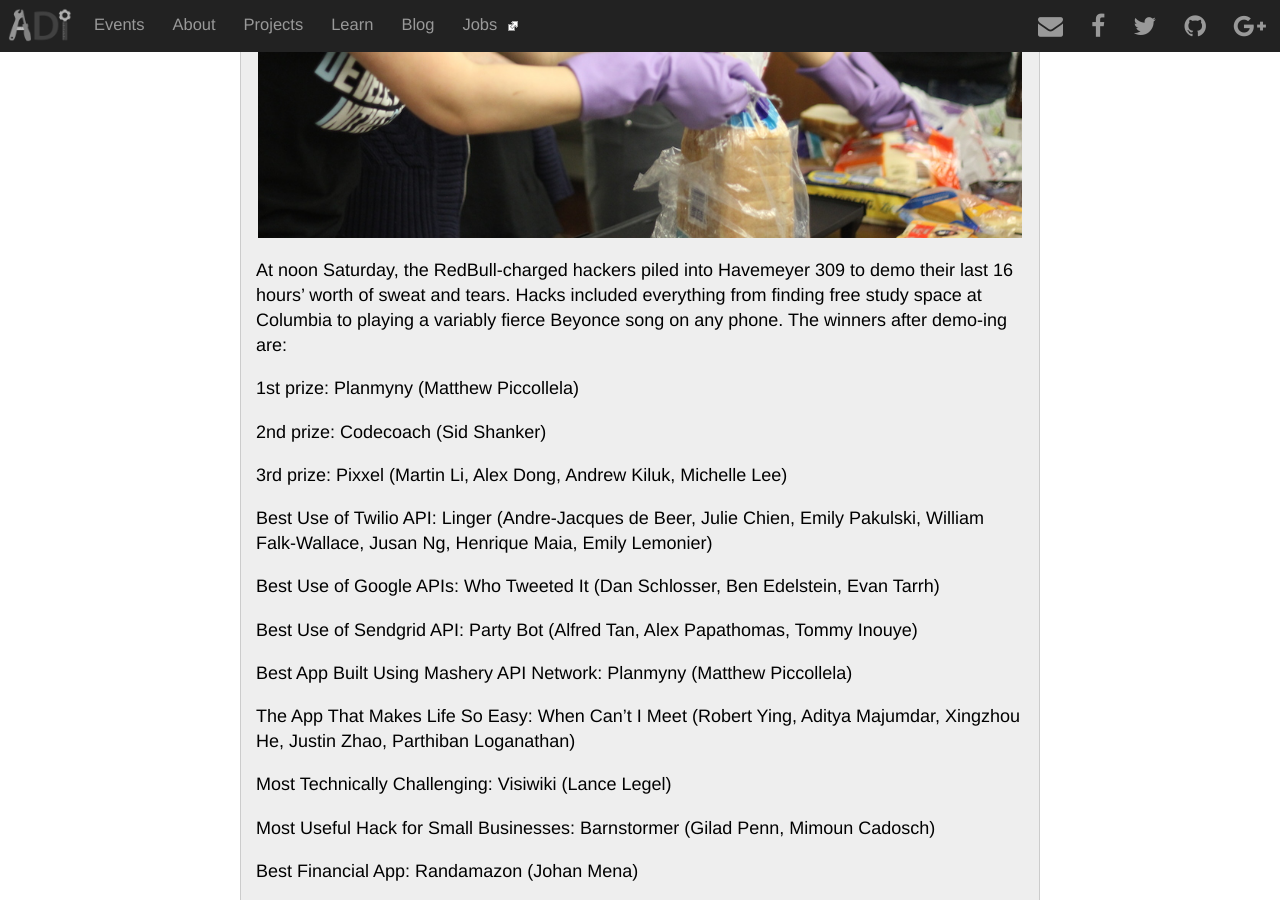
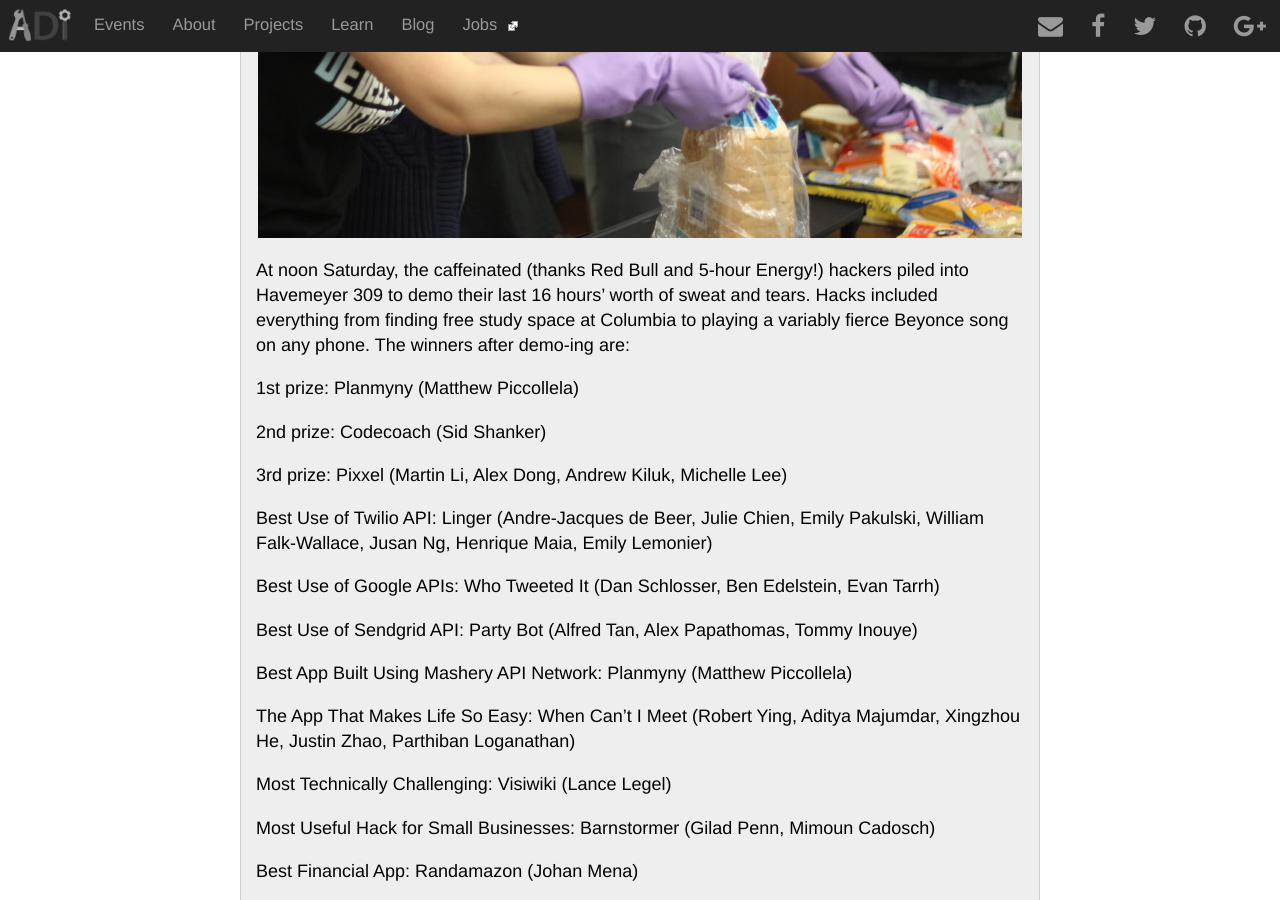
Before and after one commit to adicu/adicu.github.com-dep, a Jekyll site: the page built from _posts/2014-02-08-devfest-end.md, in a window 1280 px wide and 900 px high, scrolled down 1055 px. Built offline with Jekyll 4.4.1, drawn with Linux system fonts in a browser that asks for light colours; nearby versions of some CDN libraries.

Commit message:
Update 2014-02-08-devfest-end.md

```diff
--- a/_posts/2014-02-08-devfest-end.md
+++ b/_posts/2014-02-08-devfest-end.md
@@ -15,7 +15,7 @@ After quite a few amazing tech companies demo-ed their APIs on Friday evening, t
 
 ![sandwiches being made](/img/4sandwiches.JPG)
 
-At noon Saturday, the RedBull-charged hackers piled into Havemeyer 309 to demo their last 16 hours' worth of sweat and tears. Hacks included everything from finding free study space at Columbia to playing a variably fierce Beyonce song on any phone. The winners after demo-ing are:
+At noon Saturday, the caffeinated (thanks Red Bull and 5-hour Energy!) hackers piled into Havemeyer 309 to demo their last 16 hours' worth of sweat and tears. Hacks included everything from finding free study space at Columbia to playing a variably fierce Beyonce song on any phone. The winners after demo-ing are:
 
 1st prize: Planmyny (Matthew Piccollela)
 
```
